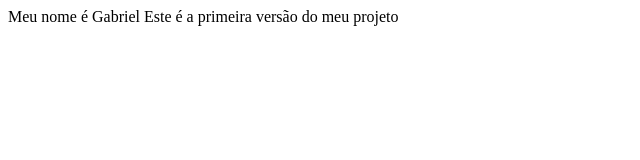
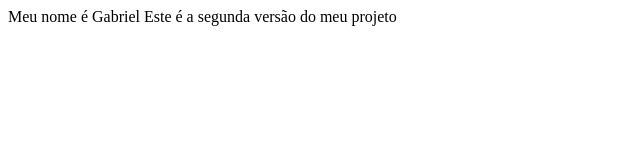
Before and after one commit to lacerdagb/_projeto, a plain HTML site: page index.html in a window 1280 px wide. Shown: the full height of the page, 0-640 px from the left. Drawn offline with Linux system fonts and the light colour scheme.

Commit message:
Subindo a segunda a versão

```diff
--- a/index.html
+++ b/index.html
@@ -8,7 +8,7 @@
 <body>
 
     Meu nome é Gabriel
-    Este é a primeira versão do meu projeto
+    Este é a segunda versão do meu projeto
 
 </body>
 </html>
```
Also changed, not shown: 1 other file.
